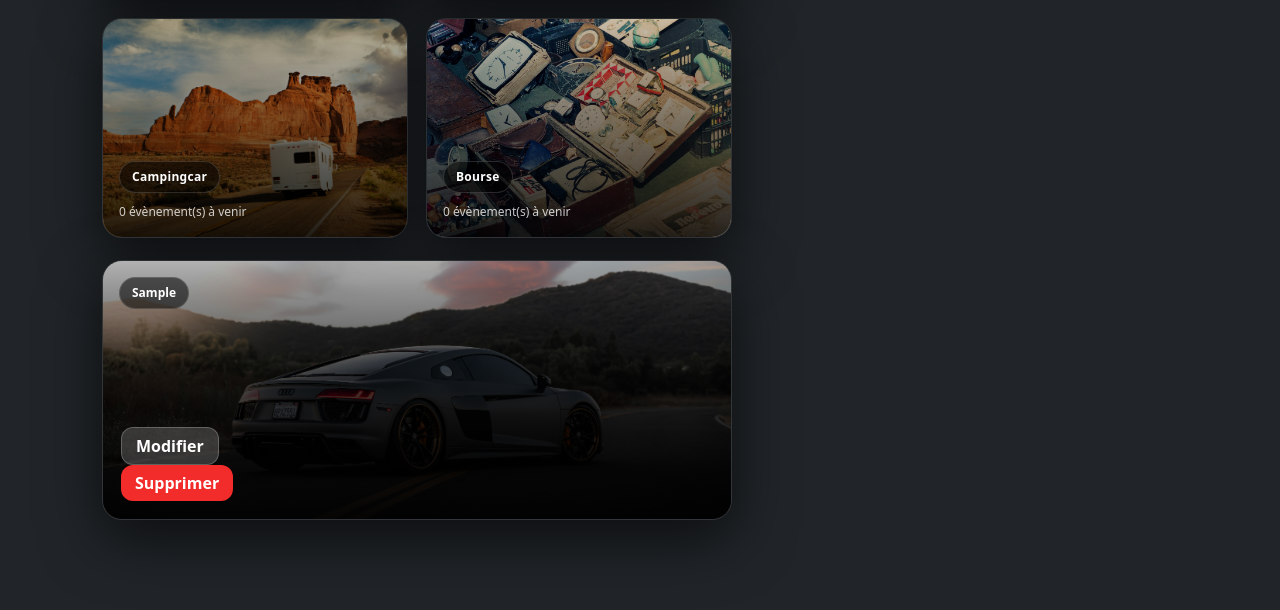
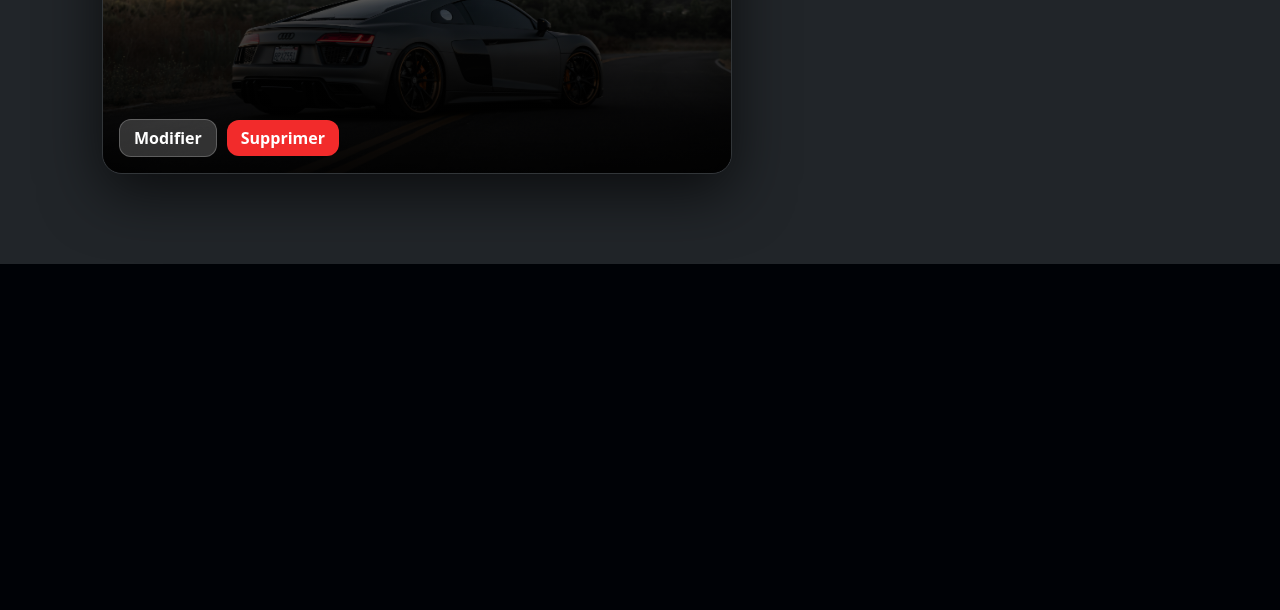
Before and after one commit to olivier56240/menottes, a Flask app: page /notes/ in a window 1280 px wide. Shown: the part 917-1527 px from the top of the page. After the commit the page ends 1181 px from the top, so only its background shows below. Run offline with Flask 3, Linux system fonts and the light colour scheme; a user stored in the database is signed in; tables that the repository leaves empty hold one stand-in row (values such as "Sample post").

Commit message:
Clean notes layout + sidebar + css final structure

```diff
--- a/app/notes/routes.py
+++ b/app/notes/routes.py
@@ -14,16 +14,6 @@
 def list_notes():
    selected_cat = (request.args.get("cat") or "").strip().lower()
 
-   # Notes de l'utilisateur
-   q = Note.query.filter_by(user_id=current_user.id)
-   if hasattr(Note, "start_at"):
-       q = q.order_by(Note.start_at.asc().nulls_last())
-   else:
-       q = q.order_by(Note.id.desc())
-
-   notes = q.all()
-
-   # Catégories fixes
    categories = ["moto", "voiture", "enduro", "balade", "4x4", "campingcar", "bourse"]
 
    image_map = {
@@ -46,7 +36,20 @@
        "bourse": "Bourses, brocantes et évènements à venir.",
    }
 
-   # Filtrage
+   # Notes user
+   q = Note.query.filter_by(user_id=current_user.id)
+   if hasattr(Note, "start_at"):
+       q = q.order_by(Note.start_at.asc().nulls_last())
+   else:
+       q = q.order_by(Note.id.desc())
+   notes = q.all()
+
+   # Counts
+   counts = {}
+   for cat in categories:
+       counts[cat] = sum(1 for n in notes if (n.category or "").strip().lower() == cat)
+
+   # Filtered notes
    if selected_cat:
        filtered_notes = [
            n for n in notes if (n.category or "").strip().lower() == selected_cat
@@ -54,14 +57,7 @@
    else:
        filtered_notes = notes
 
-   # Compteurs
-   counts = {}
-   for cat in categories:
-       counts[cat] = sum(
-           1 for n in notes if (n.category or "").strip().lower() == cat
-       )
-
-   # Prochains évènements (3) pour la catégorie sélectionnée
+   # Prochains évènements (3) pour la catégorie
    now = datetime.utcnow()
    events = []
    if selected_cat and hasattr(Note, "start_at"):
@@ -94,7 +90,7 @@
            category=(form.category.data or "voiture").strip().lower(),
            user_id=current_user.id,
            location=form.location.data.strip() if getattr(form, "location", None) and form.location.data else None,
-           start_at=form.start_at.data if hasattr(form, "start_at") else None,
+           start_at=form.start_at.data if getattr(form, "start_at", None) else None,
        )
        db.session.add(note)
        db.session.commit()
--- a/app/static/css/app.css
+++ b/app/static/css/app.css
@@ -503,13 +503,21 @@
 /* =========================
   NOTES (grosses cartes)
 ========================= */
+
+.rr-notes{
+ display: grid;
+ grid-template-columns: 1fr;
+ gap: 18px;
+ margin-top: 18px;
+}
+
 .rr-note-card{
  position: relative;
  border-radius: 20px;
  overflow: hidden;
  border: 1px solid rgba(255,255,255,.08);
  box-shadow: 0 18px 60px rgba(0,0,0,.65);
- min-height: 260px;
+ height: 260px;
 }
 
 .rr-note-img{
@@ -526,28 +534,27 @@
  position: absolute;
  inset: 0;
  background: linear-gradient(to top, rgba(0,0,0,.75), rgba(0,0,0,.15));
-}
-
-.rr-note-body{
- position: relative;
- z-index: 2;
- height: 100%;
- display: flex;
- flex-direction: column;
- justify-content: flex-end;
- padding: 18px;
- gap: 10px;
+ pointer-events: none;
 }
 
 .rr-note-badge{
- display: inline-flex;
- width: fit-content;
+ position: absolute;
+ top: 16px;
+ left: 16px;
  padding: 6px 12px;
  border-radius: 999px;
  background: rgba(0,0,0,.55);
  border: 1px solid rgba(255,255,255,.15);
  font-size: 12px;
  font-weight: 900;
+ z-index: 2;
 }
 
-/* Boutons en bas à gauche comme sur la maquette */
+.rr-note-actions{
+ position: absolute;
+ left: 16px;
+ bottom: 16px;
+ display: flex;
+ gap: 10px;
+ z-index: 2;
+}
--- a/app/templates/base.html
+++ b/app/templates/base.html
@@ -5,7 +5,7 @@
  <title>RassoRide</title>
 
  <link href="https://cdn.jsdelivr.net/npm/bootstrap@5.3.2/dist/css/bootstrap.min.css" rel="stylesheet">
- <link rel="stylesheet" href="{{ url_for('static', filename='css/app.css', v=2) }}">
+ <link rel="stylesheet" href="{{ url_for('static', filename='css/app.css') }}?v=10">
 </head>
 
 <body class="bg-dark text-white">
--- a/app/templates/notes/list.html
+++ b/app/templates/notes/list.html
@@ -1,4 +1,3 @@
-
 {% extends "base.html" %}
 {% block content %}
 
@@ -32,11 +31,10 @@
          </article>
        </a>
 
-       <!-- Une carte par catégorie -->
        {% for cat in categories %}
          {% set img = image_map.get(cat, "voiture.jpg") %}
          <a class="rr-cat-link {% if selected_cat == cat %}is-active{% endif %}"
-            href="{{ url_for('notes.list_notes', cat=cat) }}">
+           href="{{ url_for('notes.list_notes') }}?cat={{ cat }}"
            <article class="rr-card category-{{ cat }}">
              <img class="rr-card-img"
                   src="{{ url_for('static', filename='img/' ~ img) }}"
@@ -52,7 +50,8 @@
 
      </div><!-- /rr-grid -->
 
-     <!-- CARTES NOTES -->
+
+     <!-- GROSSES CARTES (notes) -->
      <div class="rr-notes">
        {% if filtered_notes and filtered_notes|length > 0 %}
          {% for note in filtered_notes %}
@@ -61,12 +60,12 @@
              <img class="rr-note-img"
                   src="{{ url_for('static', filename='img/' ~ image_map.get(cat, 'voiture.jpg')) }}"
                   alt="{{ cat }}">
+
              <div class="rr-note-overlay"></div>
 
-             <div class="rr-note-body">
              <div class="rr-note-badge">{{ cat|capitalize }}</div>
 
-               <div class="rr-actions">
+             <div class="rr-note-actions">
                <a class="rr-btn rr-btn-edit"
                   href="{{ url_for('notes.edit_note', note_id=note.id) }}">Modifier</a>
 
@@ -75,7 +74,6 @@
                      action="{{ url_for('notes.delete_note', note_id=note.id) }}">
                  <button class="rr-btn rr-btn-del" type="submit">Supprimer</button>
                </form>
-               </div>
              </div>
            </article>
          {% endfor %}
@@ -87,9 +85,10 @@
    </div><!-- /rr-left -->
 
 
-   <!-- COLONNE DROITE -->
+   <!-- COLONNE DROITE : seulement si catégorie sélectionnée -->
+   {% if selected_cat %}
    <aside class="rr-right">
-     {% if selected_cat %}
+
      <h2 class="rr-side-title">{{ selected_cat|capitalize }}</h2>
      <p class="rr-side-desc">
        {{ category_texts.get(selected_cat, "Tous les évènements à venir.") }}
@@ -99,25 +98,22 @@
 
      {% if events and events|length > 0 %}
        <div class="rr-events">
-           {% for e in events %}
+         {% for note in events %}
+           {% set cat = (note.category or "voiture")|lower|trim %}
            <article class="rr-event">
-               <div class="rr-event-row">
-                 <div class="rr-event-title">{{ e.title }}</div>
+             <div class="rr-event-title">{{ note.title }}</div>
              <div class="rr-event-date">
-                   {{ e.start_at.strftime("%d/%m/%Y") if e.start_at else "" }}
-                 </div>
+               {{ note.start_at.strftime("%d/%m/%Y") if note.start_at else "" }}
              </div>
            </article>
          {% endfor %}
        </div>
      {% else %}
-         <p class="rr-empty">Aucun évènement à venir pour cette catégorie.</p>
+       <div class="rr-empty">Aucun évènement à venir pour cette catégorie.</div>
      {% endif %}
-     {% else %}
-       <h2 class="rr-side-title">Choisis une catégorie</h2>
-       <p class="rr-side-desc">Clique sur une photo à gauche pour afficher les évènements à venir.</p>
+
+   </aside>
    {% endif %}
-   </aside>
 
  </div><!-- /rr-layout -->
 
```
Lines whose indentation alone changed are shown as unchanged.
